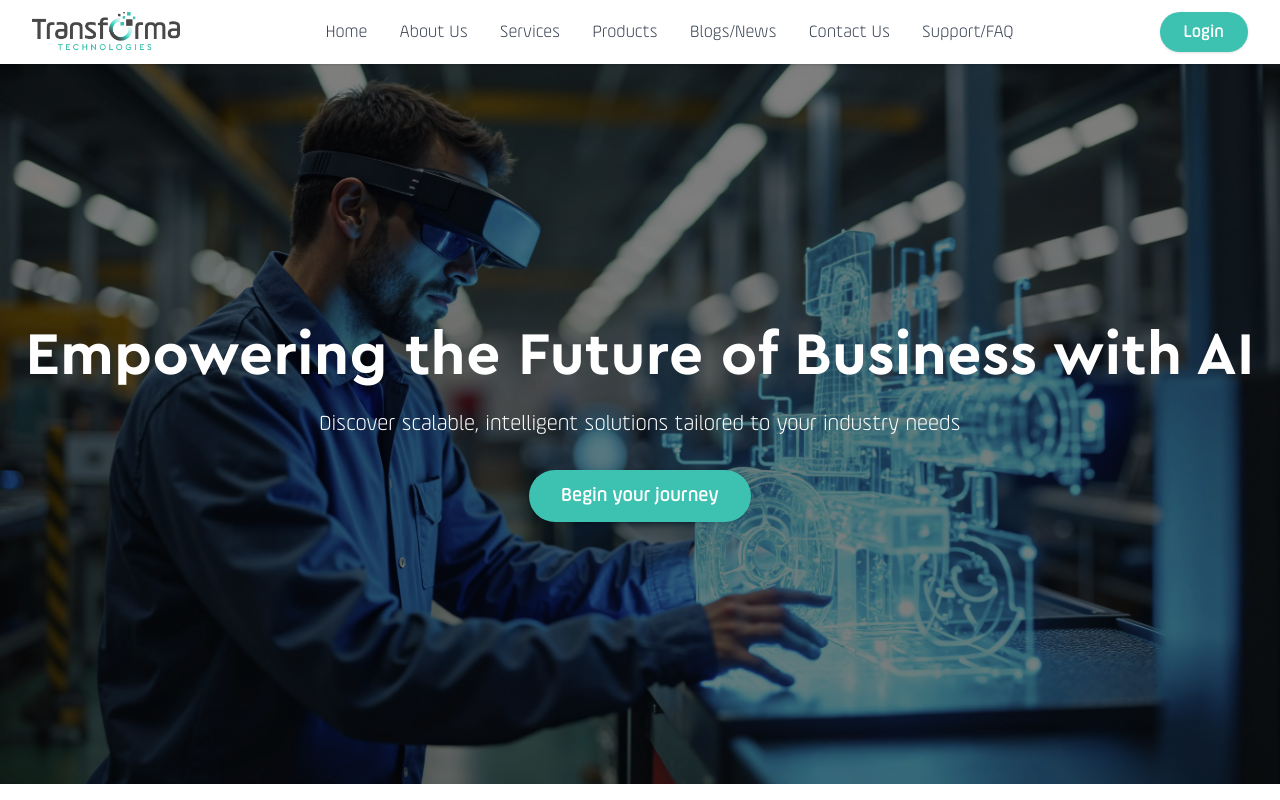
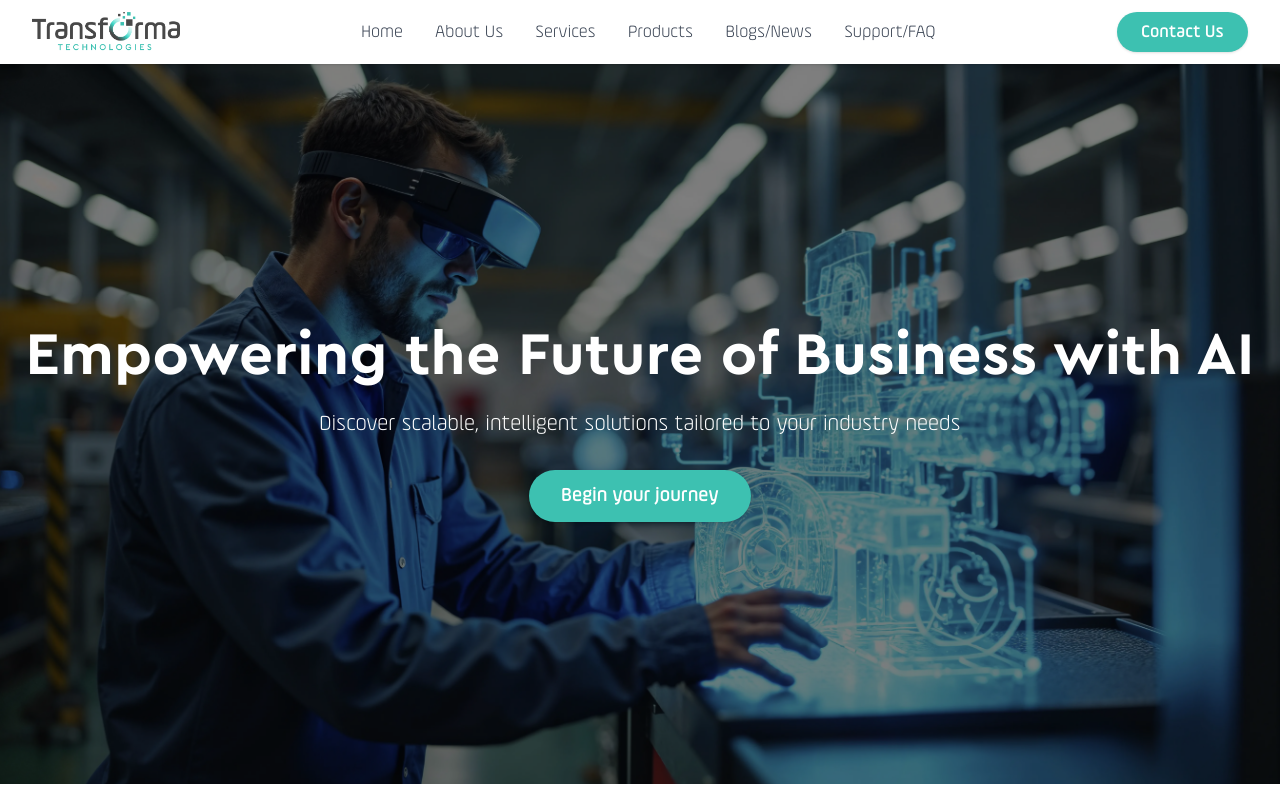
Before and after one commit to kandregulasanjay/tt_v1, a React (Vite) app: page / in a window 1280 px wide. Shown: the top 800 px of the page. Built offline with nearby package versions, Linux system fonts and the light colour scheme.

Commit message:
Fix contact us

```diff
--- a/src/components/Navbar.jsx
+++ b/src/components/Navbar.jsx
@@ -26,7 +26,7 @@ const Navbar = () => {
             <Link to="/services" className="text-gray-700 hover:text-[#3DC1B1] font-medium">Services</Link>
             <Link to="/products" className="text-gray-700 hover:text-[#3DC1B1] font-medium">Products</Link>
             <Link to="/blogs" className="text-gray-700 hover:text-[#3DC1B1] font-medium">Blogs/News</Link>
-            <Link to="/contact" className="text-gray-700 hover:text-[#3DC1B1] font-medium">Contact Us</Link>
+            {/* <Link to="/contact" className="text-gray-700 hover:text-[#3DC1B1] font-medium">Contact Us</Link> */}
             <Link to="/support-center" className="text-gray-700 hover:text-[#3DC1B1] font-medium">Support/FAQ</Link>
           </div>
           {/* Hamburger for Mobile */}
@@ -51,9 +51,9 @@ const Navbar = () => {
           </div>
           {/* Login Button */}
           <div className="hidden md:flex items-center">
-            <Link to="/login">
+            <Link to="/contact">
               <button className="rounded-full bg-[#3DC1B1] text-white px-6 py-2 font-semibold shadow hover:bg-[#34a99b] transition">
-                Login
+                Contact Us
               </button>
             </Link>
           </div>
@@ -68,11 +68,11 @@ const Navbar = () => {
             <Link to="/services" className="text-gray-700 hover:text-[#3DC1B1] font-medium" onClick={() => setMenuOpen(false)}>Services</Link>
             <Link to="/products" className="text-gray-700 hover:text-[#3DC1B1] font-medium" onClick={() => setMenuOpen(false)}>Products</Link>
             <Link to="/blogs" className="text-gray-700 hover:text-[#3DC1B1] font-medium" onClick={() => setMenuOpen(false)}>Blogs/News</Link>
-            <Link to="/contact" className="text-gray-700 hover:text-[#3DC1B1] font-medium" onClick={() => setMenuOpen(false)}>Contact Us</Link>
+            {/* <Link to="/contact" className="text-gray-700 hover:text-[#3DC1B1] font-medium" onClick={() => setMenuOpen(false)}>Contact Us</Link> */}
             <Link to="/support-center" className="text-gray-700 hover:text-[#3DC1B1] font-medium" onClick={() => setMenuOpen(false)}>Support/FAQ</Link>
-            <Link to="/login">
+            <Link to="/contact">
               <button className="rounded-full bg-[#3DC1B1] text-white px-6 py-2 font-semibold shadow hover:bg-[#34a99b] transition w-full mt-2">
-                Login
+                Contact Us
               </button>
             </Link>
           </div>
```
Also changed, not shown: 5 other files (tests, documents, lock files or other folders).
